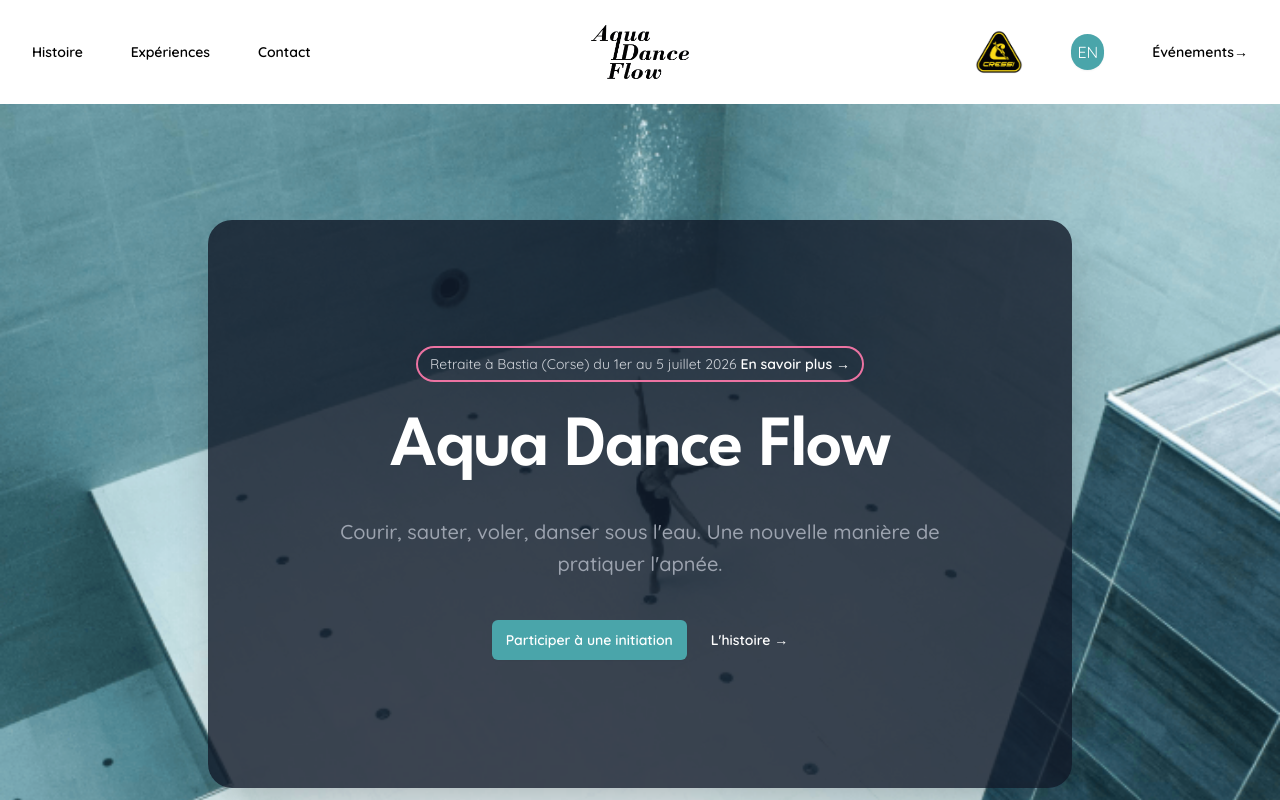
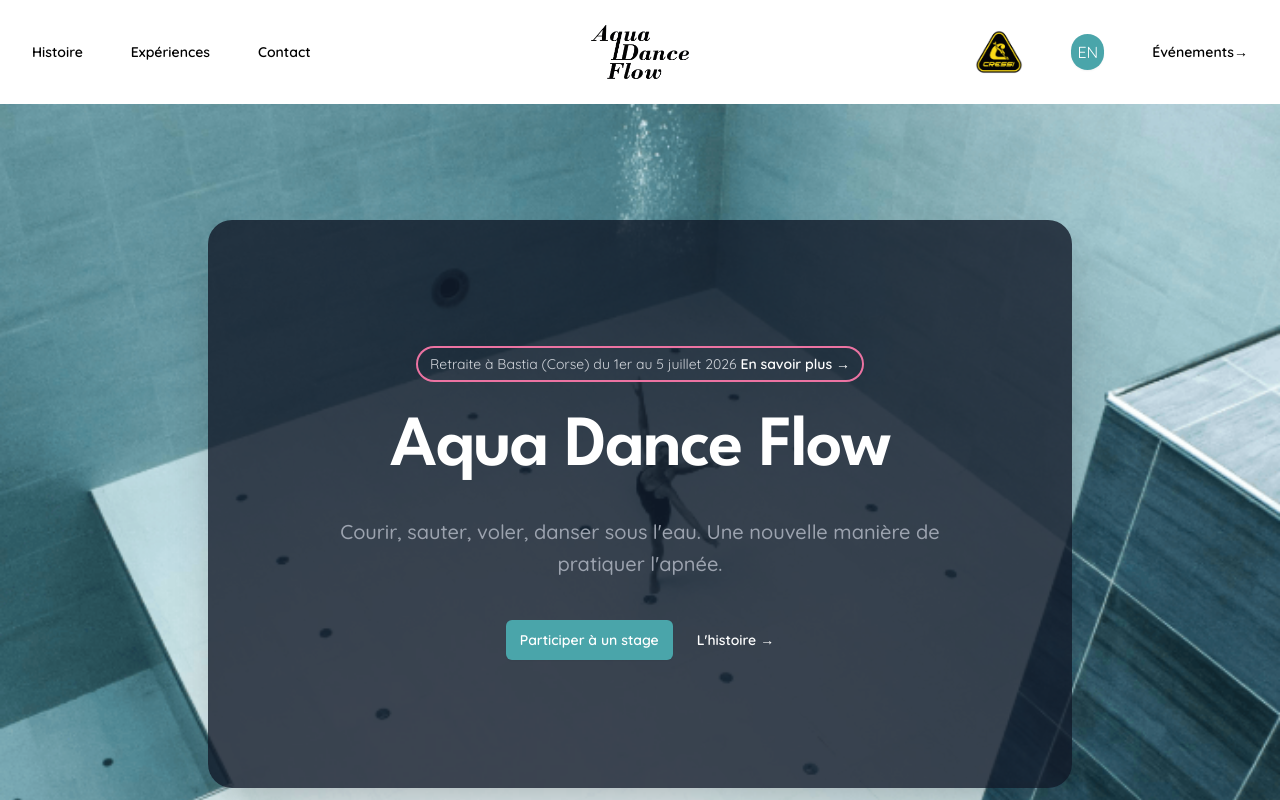
Before and after one commit to sgautier-dev/adf-site, a Next.js app: page / in a window 1280 px wide. Shown: the top 800 px of the page. Built offline with nearby package versions, Linux system fonts and the light colour scheme.

Commit message:
hero cta button modified

```diff
--- a/src/app/components/Hero.tsx
+++ b/src/app/components/Hero.tsx
@@ -53,7 +53,7 @@
 					</p>
 					<div className="mt-10 flex items-center justify-center gap-x-6">
 						<Link
-							href="/experiences"
+							href="/events"
 							className="rounded-md bg-cadetBlue px-3.5 py-2.5 text-sm font-semibold text-white shadow-sm hover:bg-cadetBlue/80 focus-visible:outline focus-visible:outline-2 focus-visible:outline-offset-2 focus-visible:outline-cadetBlue/80"
 						>
 							{translations.buttons.initiation}
--- a/src/locales/en.json
+++ b/src/locales/en.json
@@ -34,7 +34,7 @@
 	},
 	"buttons": {
 		"more": "Learn more",
-		"initiation": "Join an initiation",
+		"initiation": "Join a workshop",
 		"events": "Upcoming events"
 	},
 	"links": {
--- a/src/locales/fr.json
+++ b/src/locales/fr.json
@@ -34,7 +34,7 @@
 	},
 	"buttons": {
 		"more": "En savoir plus",
-		"initiation": "Participer à une initiation",
+		"initiation": "Participer à un stage",
 		"events": "Nos évènements à venir"
 	},
 	"links": {
```
